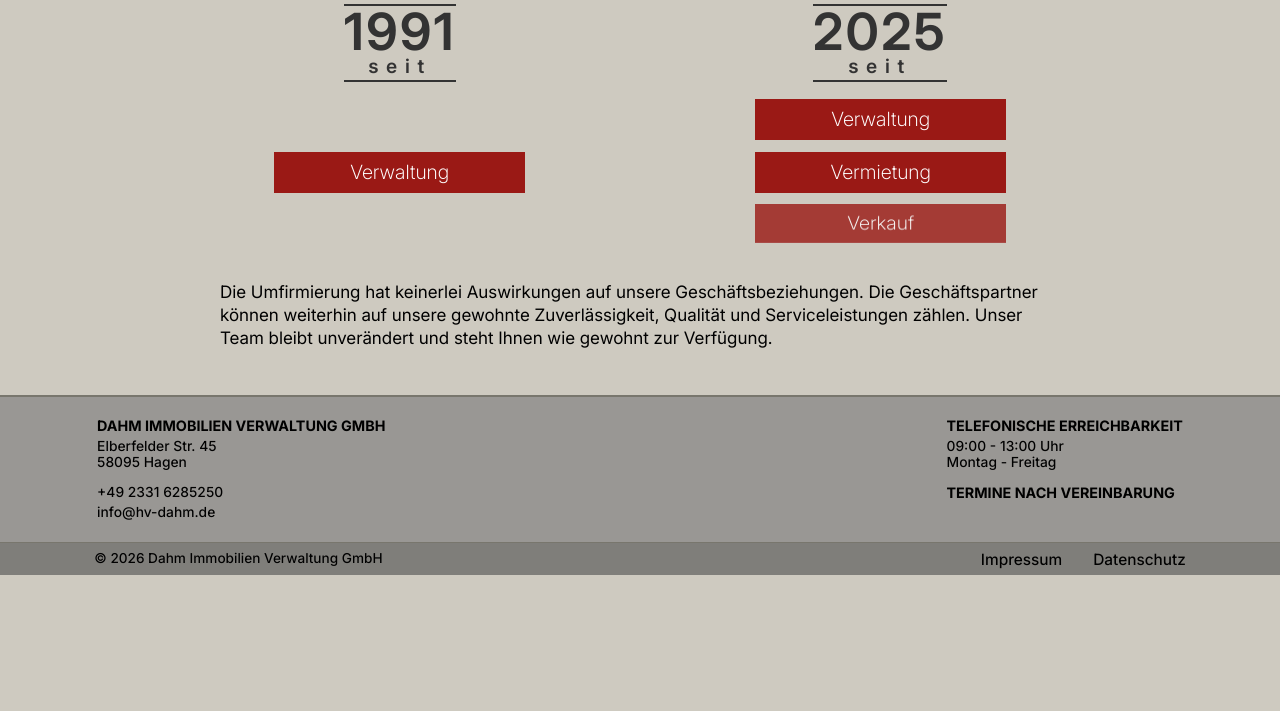
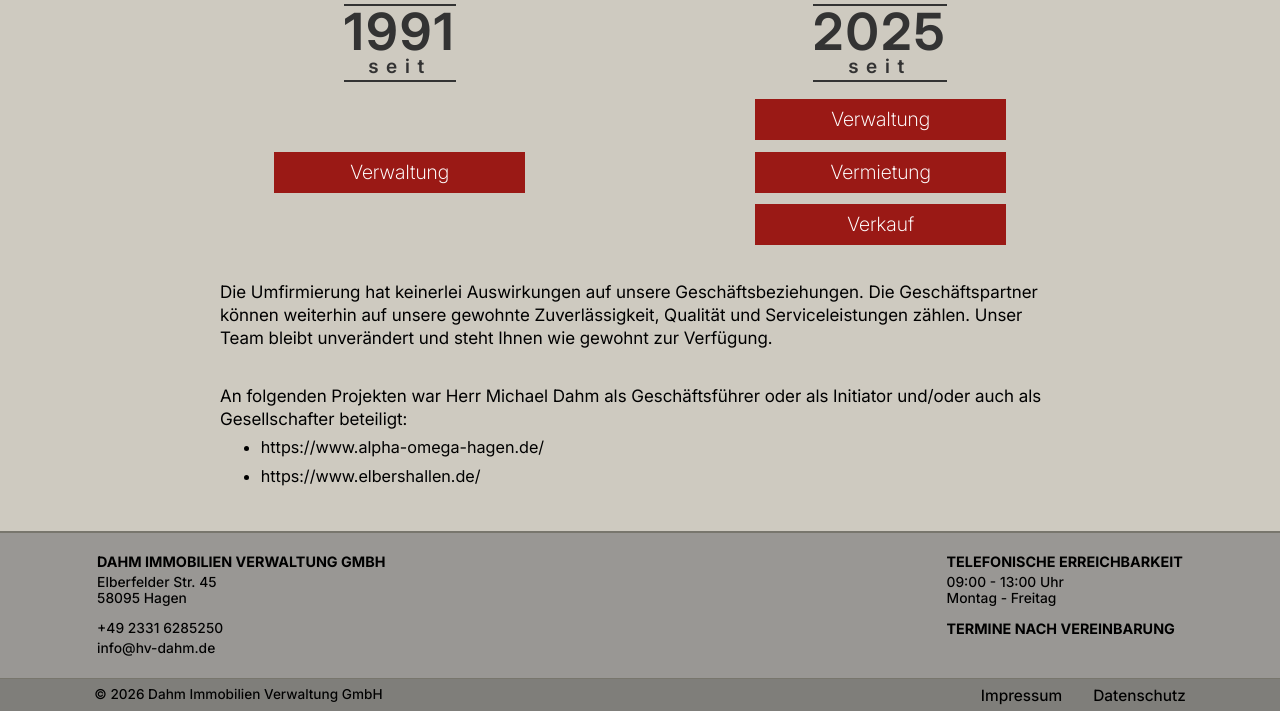
Before and after one commit to bogolepov/dahm-immobilien, an Astro site: page /unternehmen/profil in a window 1280 px wide. Shown: the part 811-1522 px from the top of the page. Before the commit the page ends 1386 px from the top, so only its background shows below. Built offline with nearby package versions, Linux system fonts and the light colour scheme; Astro itself is replaced by a stand-in of ours.

Commit message:
1. Page Profile/About updated (references added)

```diff
--- a/src/layouts/Profile.astro
+++ b/src/layouts/Profile.astro
@@ -19,6 +19,20 @@ import History from '@components/History.astro';
 		auf unsere gewohnte Zuverlässigkeit, Qualität und Serviceleistungen zählen. Unser Team bleibt unverändert und steht
 		Ihnen wie gewohnt zur Verfügung.
 	</p>
+	<p class='text-block mb0'>
+		An folgenden Projekten war Herr Michael Dahm als Geschäftsführer oder als Initiator und/oder auch als Gesellschafter
+		beteiligt:
+	</p>
+	<ul class='text-block mt05'>
+		<li>
+			<a href='https://www.alpha-omega-hagen.de/' target='_blank' rel='noopener external'>
+				https://www.alpha-omega-hagen.de/
+			</a>
+		</li>
+		<li>
+			<a href='https://www.elbershallen.de/' target='_blank' rel='noopener external'> https://www.elbershallen.de/ </a>
+		</li>
+	</ul>
 </article>
 
 <style>
@@ -27,4 +41,15 @@ import History from '@components/History.astro';
 		margin-bottom: 2em;
 		font-size: calc(var(--font-size) * 1.05);
 	}
+
+	.profile ul {
+		list-style: disc;
+		padding-left: 2.5em;
+		margin-top: 0.4em;
+		margin-bottom: 2em;
+	}
+
+	.profile li {
+		margin-bottom: 0.4em;
+	}
 </style>
```
